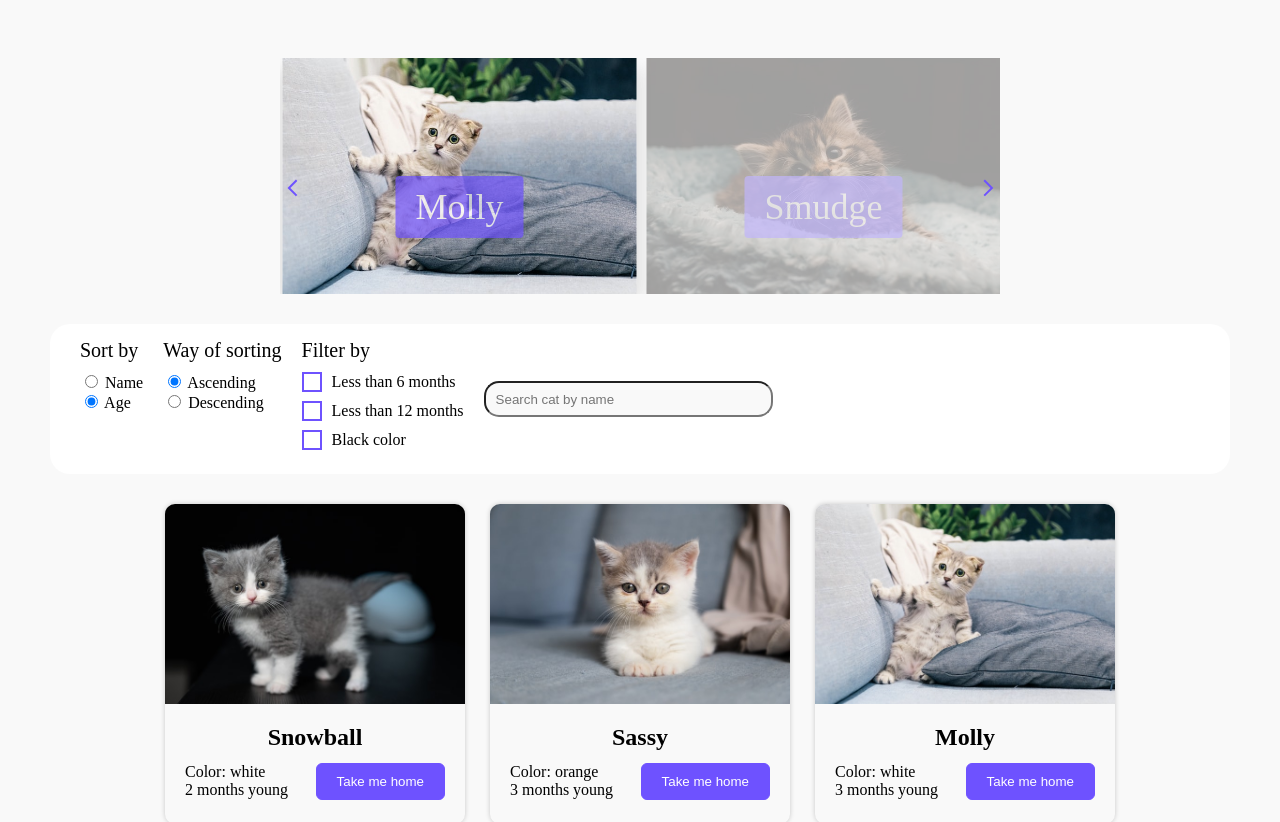
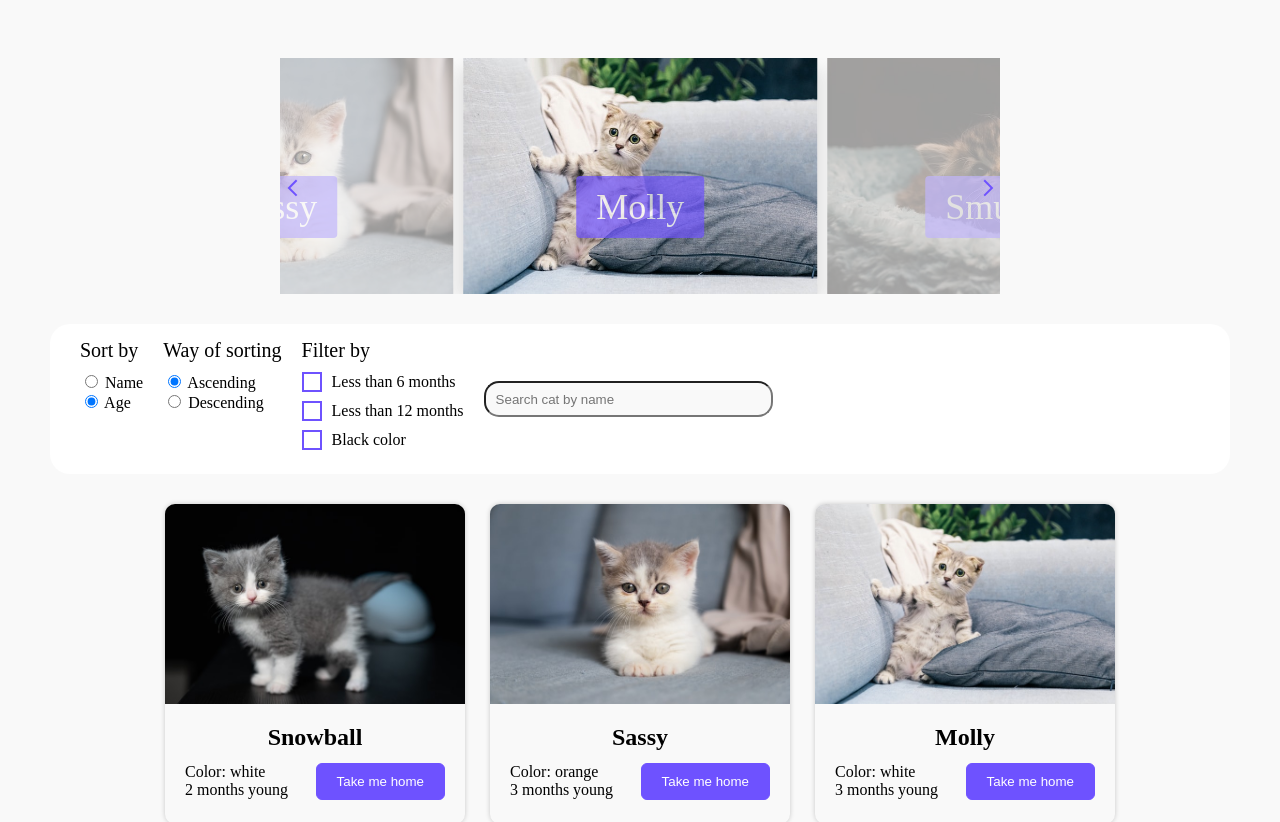
Before and after one commit to salemvelic/cat-shelter, a Vue app: page / in a window 1280 px wide. Shown: the top 822 px of the page. Built offline with nearby package versions, Linux system fonts and the light colour scheme.

Commit message:
Fix carousel issues

```diff
--- a/src/components/HomeCarousel.vue
+++ b/src/components/HomeCarousel.vue
@@ -91,13 +91,13 @@ export default {
         // before accessing the scrollWidth property
         this.$nextTick(() => {
           this.setStep();
+          this.resetTranslate();
         });
       }
     },
   },
 
   mounted() {
-    this.resetTranslate();
     this.setCanInterval();
   },
 
@@ -120,9 +120,10 @@ export default {
 
     setStep() {
       const innerWidth = this.$refs.inner.scrollWidth;
-      // const totalCards = this.getCats.length;
-      const totalCards = 4;
-      this.step = `${innerWidth / totalCards}px`;
+      const totalCards = this.getCats.length;
+
+      // "totalCards * 2" because we want that active card is in the middle
+      this.step = `${innerWidth / (totalCards * 2)}px`;
     },
 
     nextCard() {
@@ -144,6 +145,7 @@ export default {
       };
       this.$refs.inner.addEventListener('transitionend', listener);
     },
+
     resetTranslate () {
       this.innerStyles = {
         transition: 'none',
```
